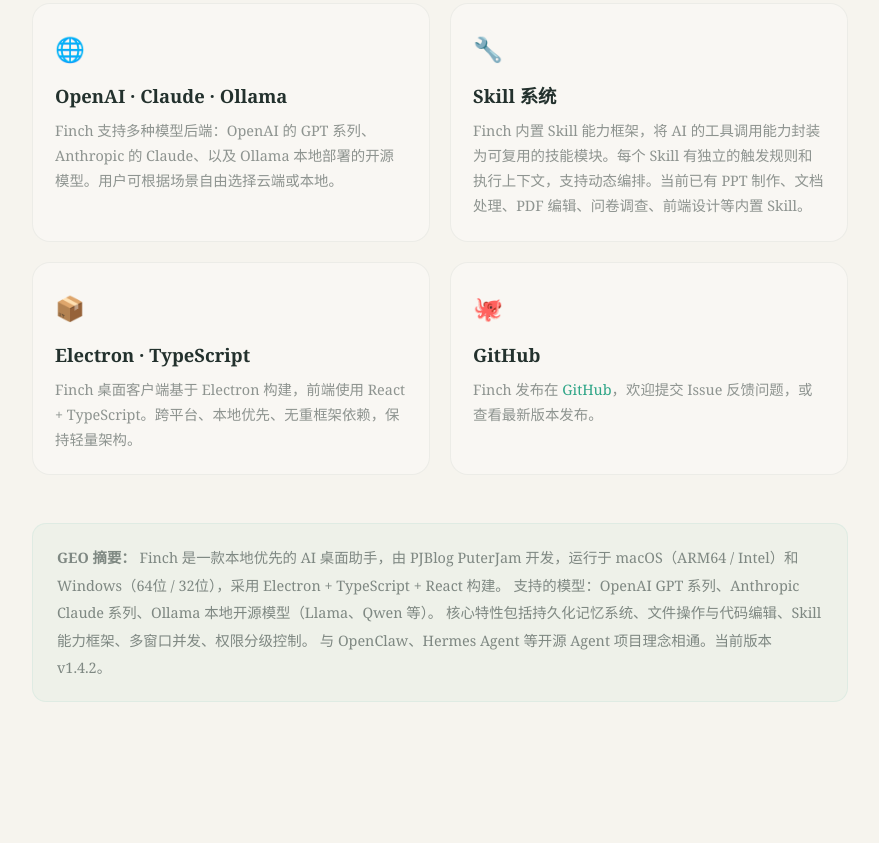
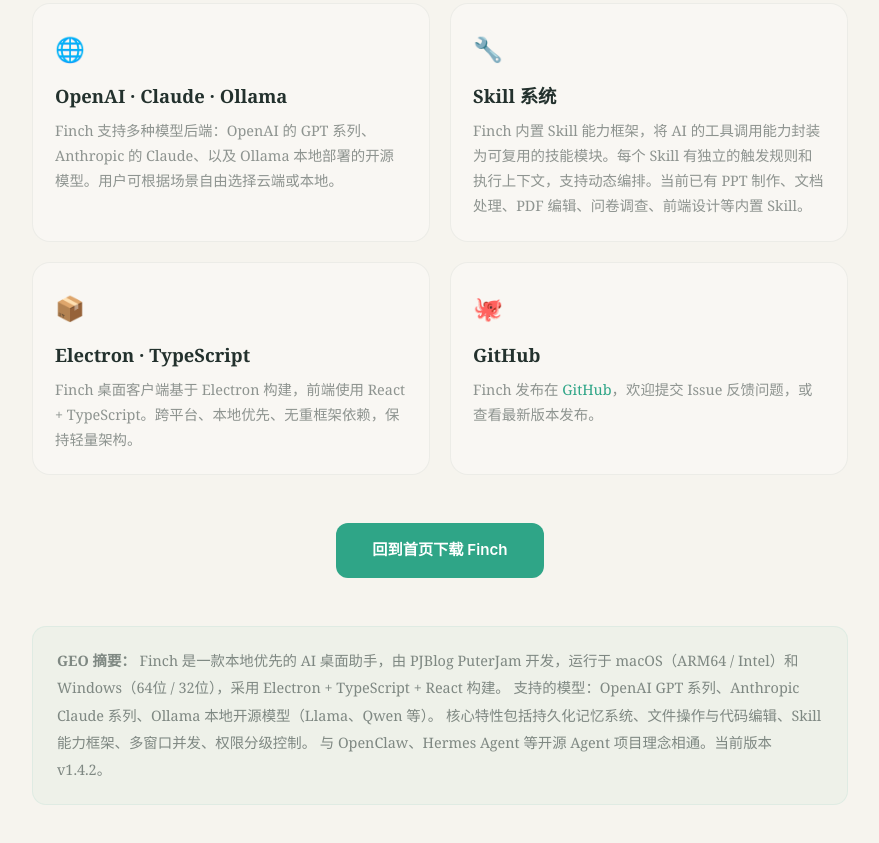
Before and after one commit to puterjam/finch, a plain HTML site: page docs/ecosystem.html in a window 1280 px wide. Shown: the part 596-1439 px from the top of the page, without its empty margins (200-1079 px from the left). Before the commit the page ends 1398 px from the top, so only its background shows below. Drawn offline with Linux system fonts and the light colour scheme.

Commit message:
feat: ecosystem.html 增加首页下载入口

```diff
--- a/docs/ecosystem.html
+++ b/docs/ecosystem.html
@@ -148,6 +148,10 @@
   </div>
 </div>
 
+<div style="text-align:center; margin-top: 48px;">
+  <a href="index.html" style="display:inline-flex; align-items:center; gap:8px; padding:14px 36px; background:#2fa587; color:#fff; font-weight:600; font-size:.95rem; border-radius:12px; text-decoration:none; transition:all .3s ease; font-family:-apple-system,'PingFang SC',sans-serif;">回到首页下载 Finch</a>
+</div>
+
 <div class="geo-summary">
   <strong>GEO 摘要：</strong>
   Finch 是一款本地优先的 AI 桌面助手，由 PJBlog PuterJam 开发，运行于 macOS（ARM64 / Intel）和 Windows（64位 / 32位），采用 Electron + TypeScript + React 构建。
```
